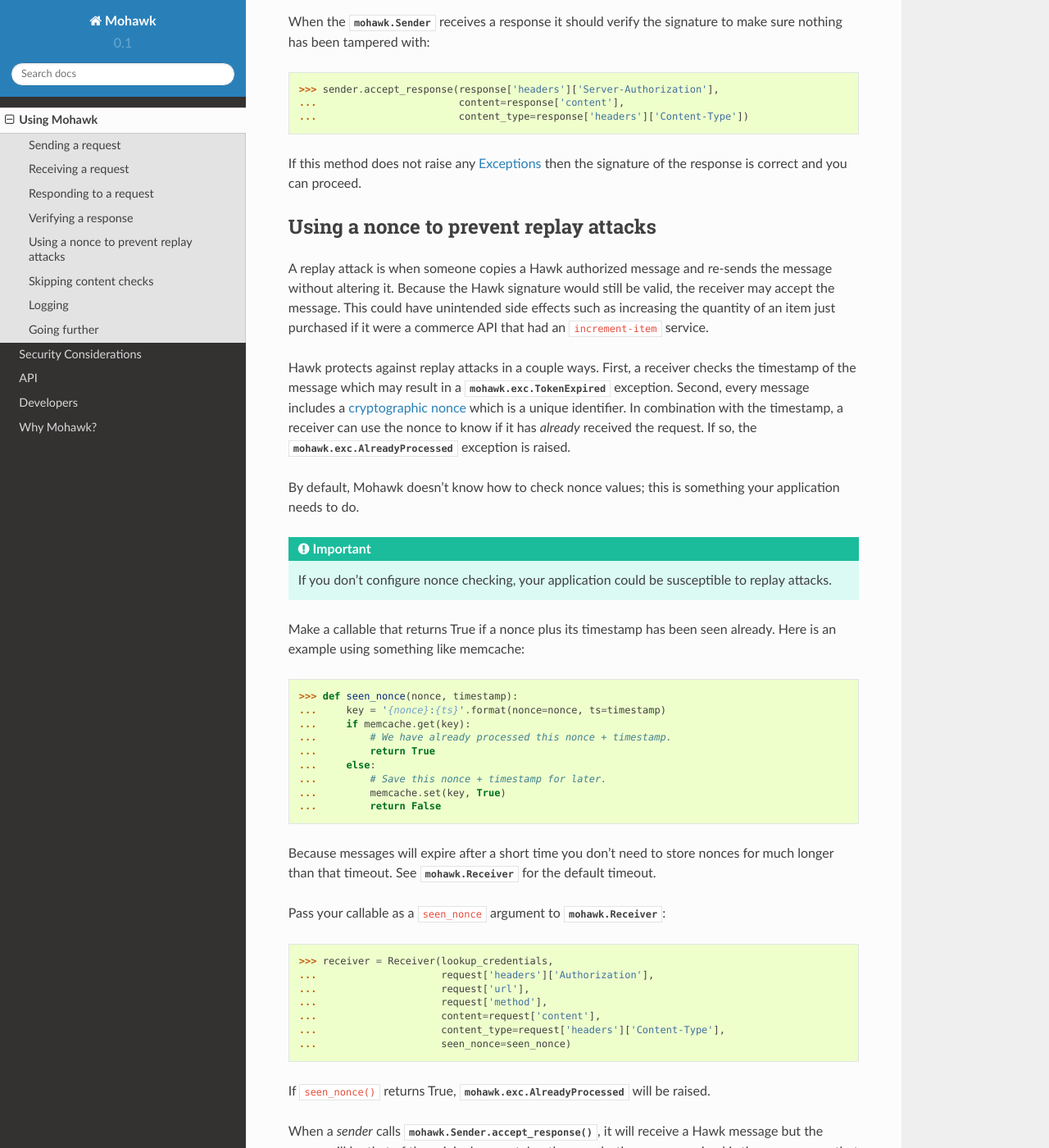
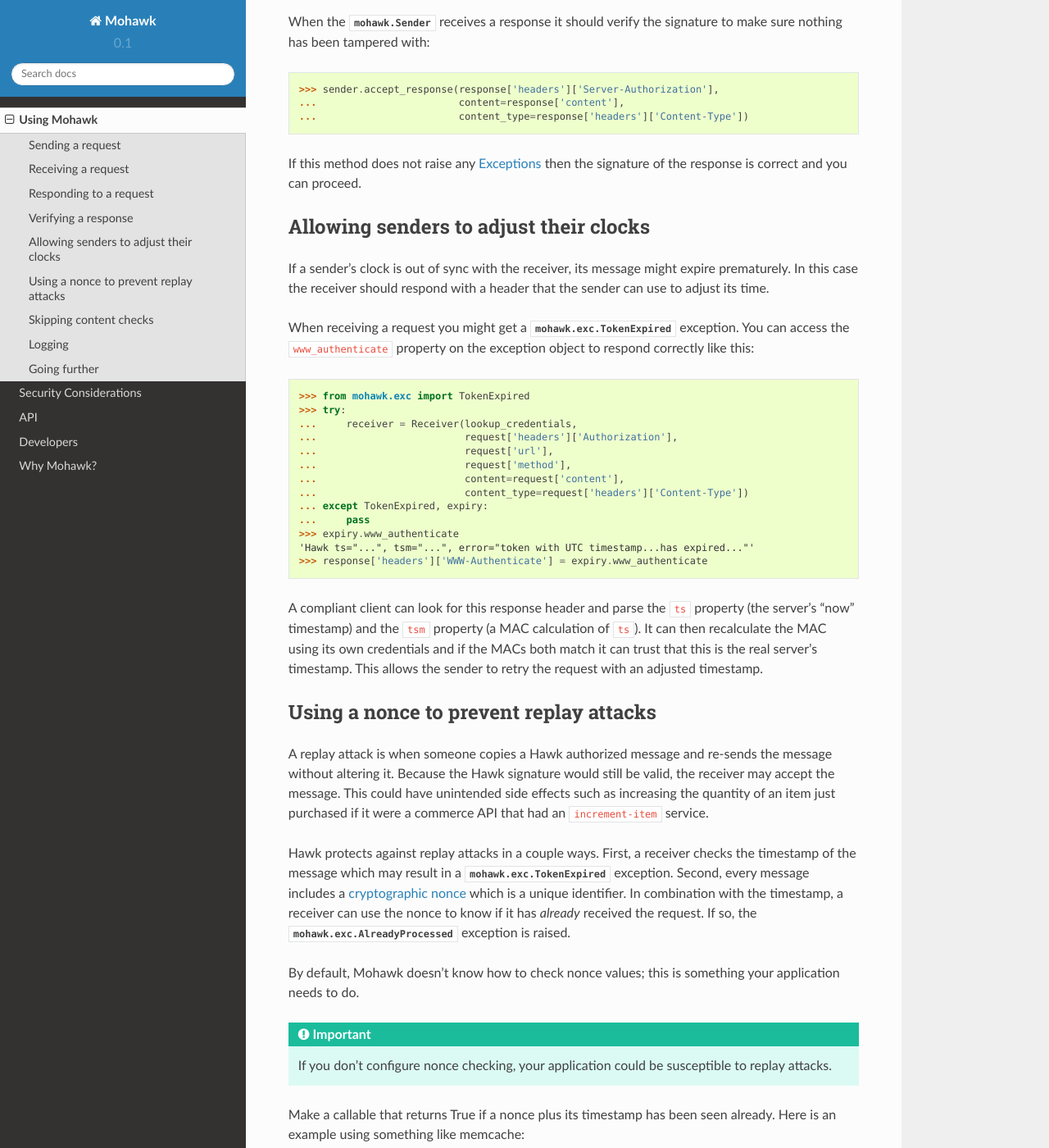
Before and after one commit to kumar303/mohawk, a Sphinx documentation site: the page built from docs/usage.rst, in a window 1280 px wide and 1400 px high, scrolled down 2999 px. Shown: the whole window at 82% size. Built offline with Sphinx 7.4.7 and the Read the Docs theme 2.0.0, drawn with Linux system fonts in a browser that asks for light colours.

Commit message:
Add test/docs for www-authenticate (pull #3)

```diff
--- a/docs/index.rst
+++ b/docs/index.rst
@@ -91,6 +91,11 @@
 Changelog
 ---------
 
+- **0.2.2** (2015-01-05)
+
+  - Receiver can now respond with a ``WWW-Authenticate`` header so that
+    senders can adjust their clocks. Thanks to jcwilson for the patch.
+
 - **0.2.1** (2014-03-03)
 
   - Fixed Python 2 bug in how unicode was converted to bytes
--- a/docs/usage.rst
+++ b/docs/usage.rst
@@ -196,6 +196,58 @@
 If this method does not raise any :ref:`exceptions` then the signature of
 the response is correct and you can proceed.
 
+Allowing senders to adjust their clocks
+=======================================
+
+If a sender's clock is out of sync with the receiver, its message might
+expire prematurely. In this case the receiver should respond with a header that
+the sender can use to adjust its time.
+
+When receiving a request you might get a :class:`mohawk.exc.TokenExpired`
+exception. You can access the ``www_authenticate`` property on the
+exception object to respond correctly like this:
+
+.. doctest:: usage
+    :hide:
+
+    >>> exp_sender = Sender({'id': 'some-sender',
+    ...                      'key': 'some complicated SEKRET',
+    ...                      'algorithm': 'sha256'},
+    ...                     url,
+    ...                     method,
+    ...                     content=content,
+    ...                     content_type=content_type,
+    ...                     _timestamp=1)
+    >>> request['headers']['Authorization'] = exp_sender.request_header
+
+.. doctest:: usage
+
+    >>> from mohawk.exc import TokenExpired
+    >>> try:
+    ...     receiver = Receiver(lookup_credentials,
+    ...                         request['headers']['Authorization'],
+    ...                         request['url'],
+    ...                         request['method'],
+    ...                         content=request['content'],
+    ...                         content_type=request['headers']['Content-Type'])
+    ... except TokenExpired, expiry:
+    ...     pass
+    >>> expiry.www_authenticate
+    'Hawk ts="...", tsm="...", error="token with UTC timestamp...has expired..."'
+    >>> response['headers']['WWW-Authenticate'] = expiry.www_authenticate
+
+.. doctest:: usage
+    :hide:
+
+    >>> request['headers']['Authorization'] = sender.request_header
+
+A compliant client can look for this response header and parse the
+``ts`` property (the server's "now" timestamp) and
+the ``tsm`` property (a MAC calculation of ``ts``). It can then recalculate the
+MAC using its own credentials and if the MACs both match it can trust that this
+is the real server's timestamp. This allows the sender to retry the request
+with an adjusted timestamp.
+
 .. _nonce:
 
 Using a nonce to prevent replay attacks
--- a/setup.py
+++ b/setup.py
@@ -2,7 +2,7 @@
 
 
 setup(name='mohawk',
-      version='0.2.1',
+      version='0.2.2',
       description="Library for Hawk HTTP authorization",
       long_description='',
       author='Kumar McMillan, Austin King',
```
Also changed, not shown: 4 other files.
